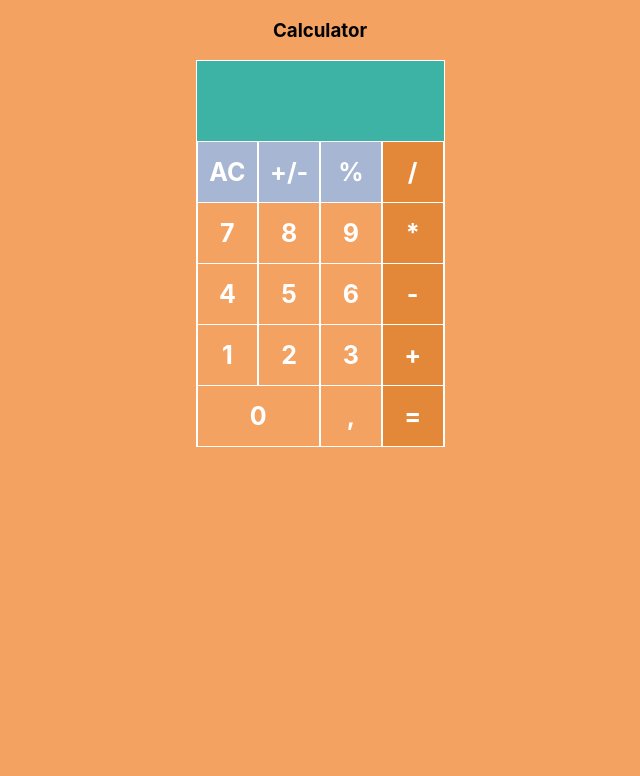
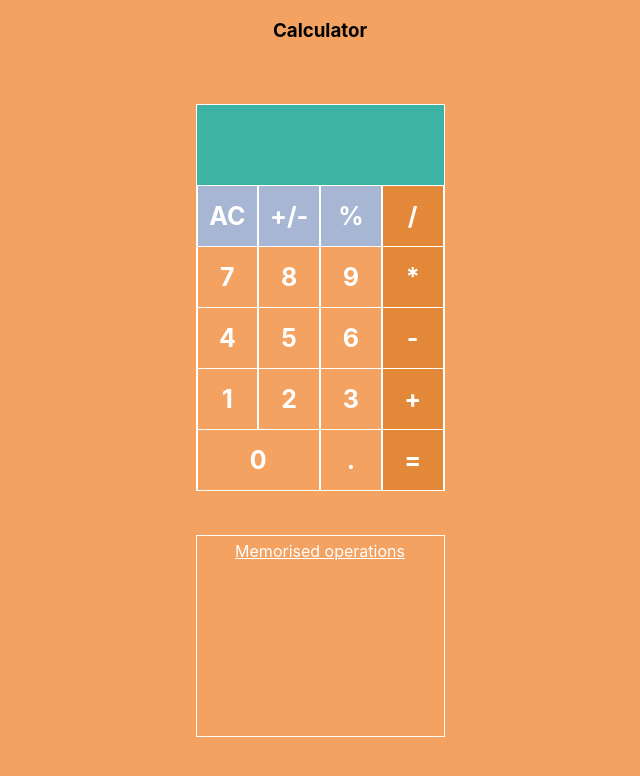
Before and after one commit to GroovyHooked/React-Calculator, a React (Create React App) app: page / in a window 1280 px wide. Shown: the top 776 px of the page, without its empty margins (320-960 px from the left). Built offline with nearby package versions, Linux system fonts and the light colour scheme.

Commit message:
display log

```diff
--- a/src/App.js
+++ b/src/App.js
@@ -13,6 +13,7 @@ import Clear from "./components/various/clear.js";
 import Modulus from "./components/various/modulus.js";
 import PositiveOrNegative from "./components/various/positiveOrNegative.js";
 import Comma from "./components/various/comma.js";
+import Log from "./components/various/log.js";
 const log = console.log;
 
 const App = () => {
@@ -23,14 +24,15 @@ const App = () => {
   const [resetOp, setResetOp] = useState(false);
   const [isOp, setIsOp] = useState(false);
   const [whichOperator, setwhichOperator] = useState("");
+  const [memory, setMemory] = useState([]);
 
   const clear = () => {
     setDisplay("");
     setNum1("");
     setNum2("");
     setResetOp(false);
-    setIsOp(false);
     setwhichOperator("");
+    setMemory([]);
   };
 
   useEffect(() => {
@@ -40,12 +42,12 @@ const App = () => {
   const opOnOrOff = () => {
     setnumberOnHold(num1);
     setNum1("");
-    setDisplay("");
     setIsOp(true);
   };
 
   const operator = (op) => {
     setwhichOperator(op);
+    setDisplay(display + op);
   };
 
   const doubleFunc = {
@@ -55,15 +57,45 @@ const App = () => {
     },
   };
 
+  const comma = () => {
+    setDisplay(display + ".");
+    whichOperator !== "" ? setNum2(num2 + ".") : setNum1(num1 + ".");
+  };
+
+  const negativePositive = (number) => {
+    if (isOp) {
+      if (Number(number) === Math.abs(number)) {
+        let newNumber = -number;
+        setNum2("" + newNumber);
+        setDisplay("" + newNumber);
+      }
+      setNum2(Math.abs("" + number));
+      setDisplay(Math.abs("" + number));
+    } else {
+      if (Number(number) === Math.abs("" + number)) {
+        let newNumber = -number;
+        setNum1("" + newNumber);
+        setDisplay("" + newNumber);
+      }
+      setNum1(Math.abs("" + number));
+      setDisplay(Math.abs("" + number));
+    }
+  };
+
   const equal = (numberOnHold, num2, whichOperator) => {
     let operation = new Mycalculator(numberOnHold, whichOperator, num2);
     let res = operation.whichCalc();
     setDisplay(res);
     setResetOp(false);
-    setNum1("");
+    setNum1(res);
     setNum2("");
     setIsOp(false);
     setnumberOnHold("");
+    setwhichOperator("");
+    setMemory((mem) => [
+      ...mem,
+      `${numberOnHold} ${whichOperator} ${num2} = ${res}`,
+    ]);
   };
 
   const addNumber = (num) => {
@@ -78,24 +110,34 @@ const App = () => {
     } else if (num2 === "" && isOp === true) {
       log("scope 3");
       setDisplay("" + display + num);
-      setNum2("" + num1 + num);
+      setNum2("" + num2 + num);
     } else if (num2 !== "" && isOp === true) {
       log("scope 4");
       setDisplay("" + display + num);
-      setNum2("" + num1 + num);
+      setNum2("" + num2 + num);
     }
   };
 
   return (
+    <>
+      <Title />
+      <div className="top-container">
+        <Log memory={memory} />
         <div className="container">
-      <Title />
           <div className="calculator">
             <Display display={display} />
             <div className="underDisplay">
               <div className="first line">
                 <Clear clear={clear} />
-            <PositiveOrNegative />
-            <Modulus />
+                <PositiveOrNegative
+                  negativePositive={negativePositive}
+                  number={display}
+                />
+                <Modulus
+                  operator="%"
+                  cssClass="modulus"
+                  doubleFunc={doubleFunc}
+                />
                 <Operator
                   operator="/"
                   cssClass="division"
@@ -134,7 +176,7 @@ const App = () => {
               </div>
               <div className="Fifth line">
                 <Number number="0" col_span="2" addNumber={addNumber} />
-            <Comma />
+                <Comma comma={comma} />
                 <Equal
                   numberOnHold={numberOnHold}
                   num2={num2}
@@ -145,6 +187,8 @@ const App = () => {
             </div>
           </div>
         </div>
+      </div>
+    </>
   );
 };
 
--- a/src/App.scss
+++ b/src/App.scss
@@ -8,6 +8,33 @@ $top: #a7b6d3;
 
 body {
   background-color: #f4a261;
+
+  .top-container {
+    min-height: 90vh;
+    display: flex;
+    flex-direction: column;
+    justify-content: space-evenly;
+
+    .logs{
+      order: 2;
+      width: 247px;
+      min-height: 200px;
+      margin: 0 auto;
+      border: 1px solid $border;
+      color: $characters;
+      text-align: right;
+
+      .title{
+        text-align: center;
+        padding: 5px 0;
+        text-decoration: underline;
+      }
+      p{
+        margin:0;
+        padding-right: 10px;
+      }
+    }
+  }
 
   .App-header {
     text-align: center;
--- a/src/components/various/comma.js
+++ b/src/components/various/comma.js
@@ -1,13 +1,7 @@
-const Comma = () => {
-  const coma = () => {
-    const display = document.querySelector(".result");
-    if (display.innerHTML === "" || display.innerHTML.includes(",")) return;
-    display.innerHTML += ",";
-  };
-
+const Comma = ({ comma }) => {
   return (
-    <div className="box comma" onClick={coma}>
-      ,
+    <div className="box comma" onClick={() => comma()}>
+      .
     </div>
   );
 };
--- /dev/null
+++ b/src/components/various/log.js
@@ -0,0 +1,14 @@
+import React from "react";
+
+export const Log = ({ memory }) => {
+  return (
+    <div className="logs">
+      <div className="title">Memorised operations</div>
+      {memory.map((element) => {
+        return <p>{element}</p>;
+      })}
+    </div>
+  );
+};
+
+export default Log;
--- a/src/components/various/modulus.js
+++ b/src/components/various/modulus.js
@@ -1,5 +1,12 @@
-const Modulus = () => {
-  return <div className="box top-left modulus">%</div>;
+const Modulus = ({ operator, cssClass, doubleFunc }) => {
+  return (
+    <div
+      className={"box top-left " + cssClass}
+      onClick={() => doubleFunc.onClick(operator)}
+    >
+      %
+    </div>
+  );
 };
 
 export default Modulus;
--- a/src/components/various/positiveOrNegative.js
+++ b/src/components/various/positiveOrNegative.js
@@ -1,5 +1,12 @@
-const PositiveOrNegative = () => {
-  return <div className="box top-left positiveOrNegative">+/-</div>;
+const PositiveOrNegative = ({ negativePositive, number }) => {
+  return (
+    <div
+      className="box top-left positiveOrNegative"
+      onClick={() => negativePositive(number)}
+    >
+      +/-
+    </div>
+  );
 };
 
 export default PositiveOrNegative;
--- a/src/logic.js
+++ b/src/logic.js
@@ -16,6 +16,9 @@ class Mycalculator {
   minus() {
     return this.num1 - this.num2;
   }
+  modulo() {
+    return this.num1 % this.num2;
+  }
   whichCalc() {
     if (this.factor === "*") {
       return this.multi();
@@ -29,6 +32,9 @@ class Mycalculator {
     if (this.factor === "-") {
       return this.minus();
     }
+    if (this.factor === "%") {
+      return this.modulo();
+    }
   }
 }
 
```
Also changed, not shown: src/components/numbers/zero.js (deleted, +0 -12 lines). Lines whose indentation alone changed are shown as unchanged.
